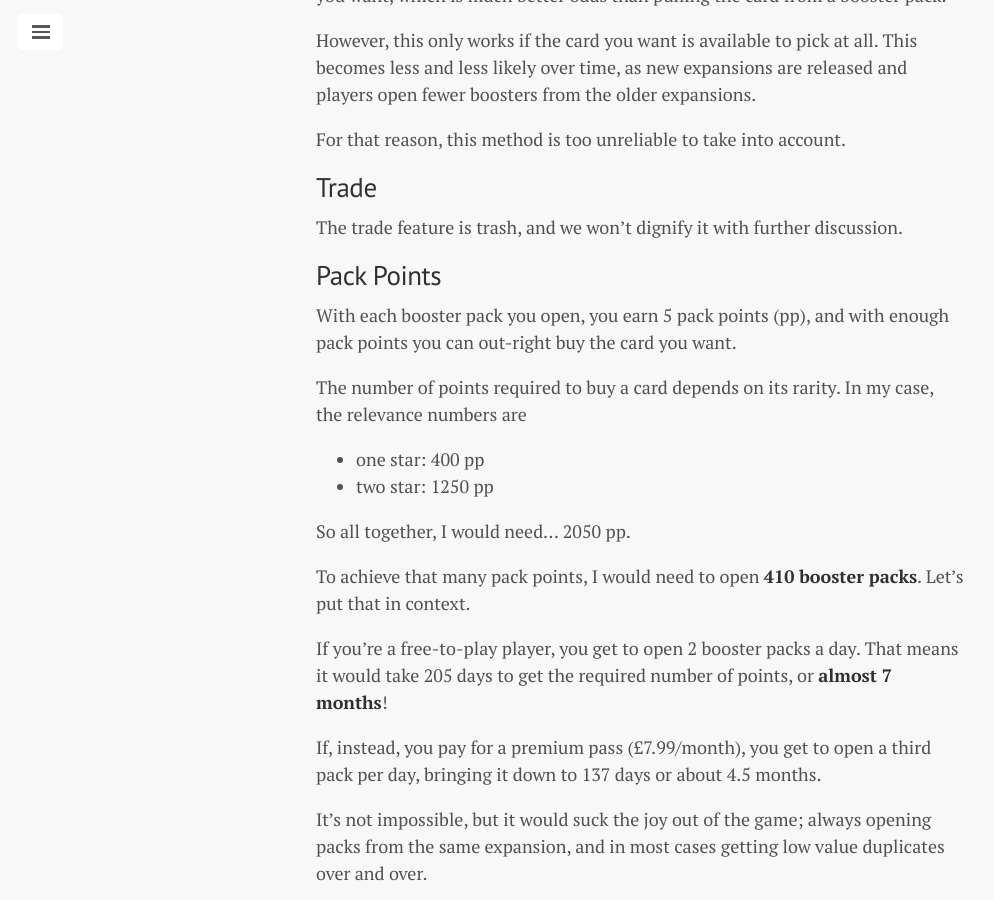
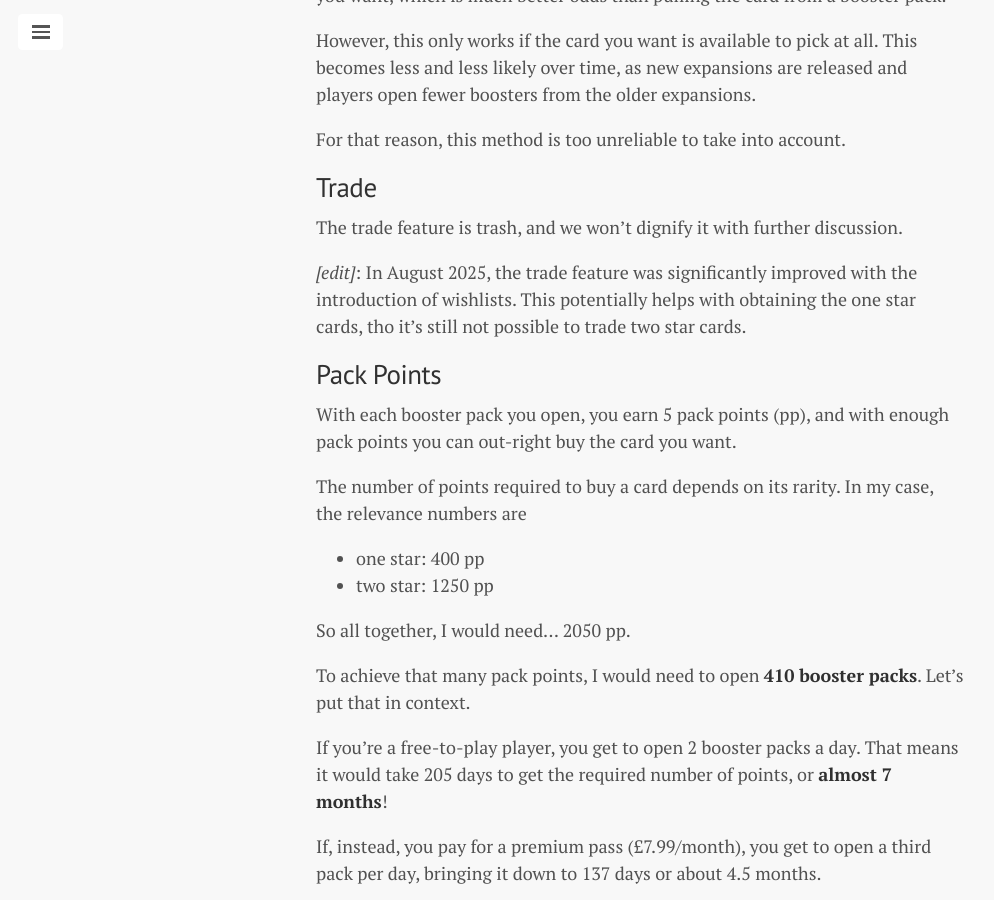
Before and after one commit to oatzy/oatzy.github.io, a Jekyll site: the page built from _posts/2025-04-08-how-log-to-pull-pokemon.md, in a window 1280 px wide and 900 px high, scrolled down 1635 px. Shown: the whole window, without its empty margins (0-994 px from the left). Built offline with Jekyll 4.4.1, drawn with Linux system fonts in a browser that asks for light colours.

Commit message:
Update: note about the revamped trade feature in pokemon pocket

```diff
--- a/_posts/2025-04-08-how-log-to-pull-pokemon.md
+++ b/_posts/2025-04-08-how-log-to-pull-pokemon.md
@@ -61,6 +61,9 @@ For that reason, this method is too unreliable to take into account.
 ## Trade
 
 The trade feature is trash, and we won’t dignify it with further discussion.
+
+_[edit]_: In August 2025, the trade feature was significantly improved with the introduction of wishlists.
+This potentially helps with obtaining the one star cards, tho it's still not possible to trade two star cards.
 
 ## Pack Points
 
```
Also changed, not shown: other parts of _posts/2025-04-08-how-log-to-pull-pokemon.md (+1 -1 lines).
